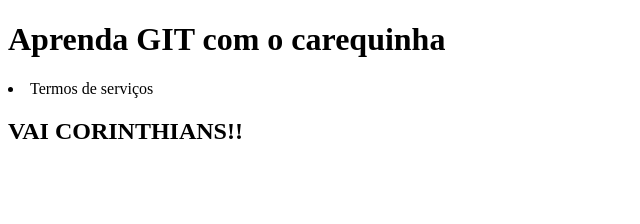
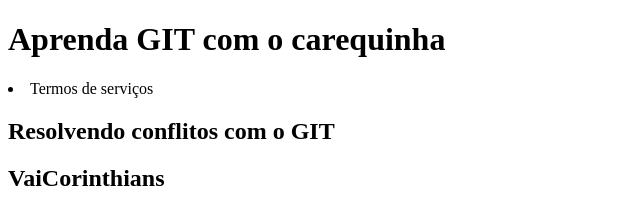
Before and after one commit to ViniciusAntolin/CursoGIT-GITHUB, a plain HTML site: page index.html in a window 1280 px wide. Shown: the whole page, without its empty margins (0-640 px from the left). Drawn offline with Linux system fonts and the light colour scheme.

Commit message:
Update index.html

```diff
--- a/index.html
+++ b/index.html
@@ -15,7 +15,8 @@
             <li>Termos de serviços</li>
         </nav>
         <section>
-            <h1>VAI CORINTHIANS!!</h1>
+            <h1>Resolvendo conflitos com o GIT</h1>
+            <h2>VaiCorinthians</h2>
         </section>
     </div>
 </body>
```
